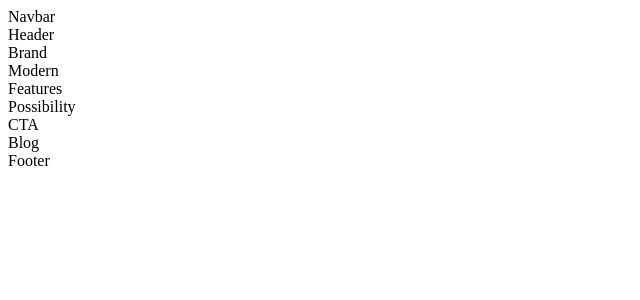
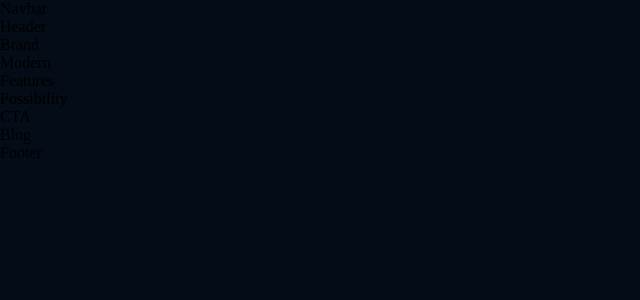
Before and after one commit to haluskua/SPA-folio, a React (Create React App) app: page / in a window 1280 px wide. Shown: the top 300 px of the page, without its empty margins (0-640 px from the left). Built offline with nearby package versions, Linux system fonts and the light colour scheme.

Commit message:
added base styling

```diff
--- /dev/null
+++ b/src/App.css
@@ -0,0 +1,10 @@
+* {
+  box-sizing: border-box;
+  padding: 0;
+  margin: 0;
+  scroll-behavior: smooth;
+}
+
+body {
+  background: var(--color-bg);
+}
--- a/src/App.js
+++ b/src/App.js
@@ -10,6 +10,7 @@
   Header,
 } from "./containers";
 import { CTA, Brand, Navbar } from "./component";
+import "./App.css";
 
 const App = () => {
   return (
--- /dev/null
+++ b/src/index.css
@@ -0,0 +1,14 @@
+@import url("https://fonts.googleapis.com/css2?family=Manrope:wght@200;300;400;500;600;700;800&display=swap");
+
+:root {
+  --font-family: "Manrope", sans-serif;
+
+  --gradient-text: linear-gradient(89.97deg, #ae67fa 1.84%, #f49867 102.67%);
+  --gradient-bar: linear-gradient(103.22deg, #ae67fa -13.86%, #f49867 99.55%);
+
+  --color-bg: #040c18;
+  --color-footer: #031b34;
+  --color-blog: #042c54;
+  --color-text: #81afdd;
+  --color-subtext: #ff8a71;
+}
--- a/src/index.js
+++ b/src/index.js
@@ -1,5 +1,6 @@
 import React from "react";
 import ReactDOM from "react-dom";
+import "./index.css";
 
 import App from "./App";
 
```
